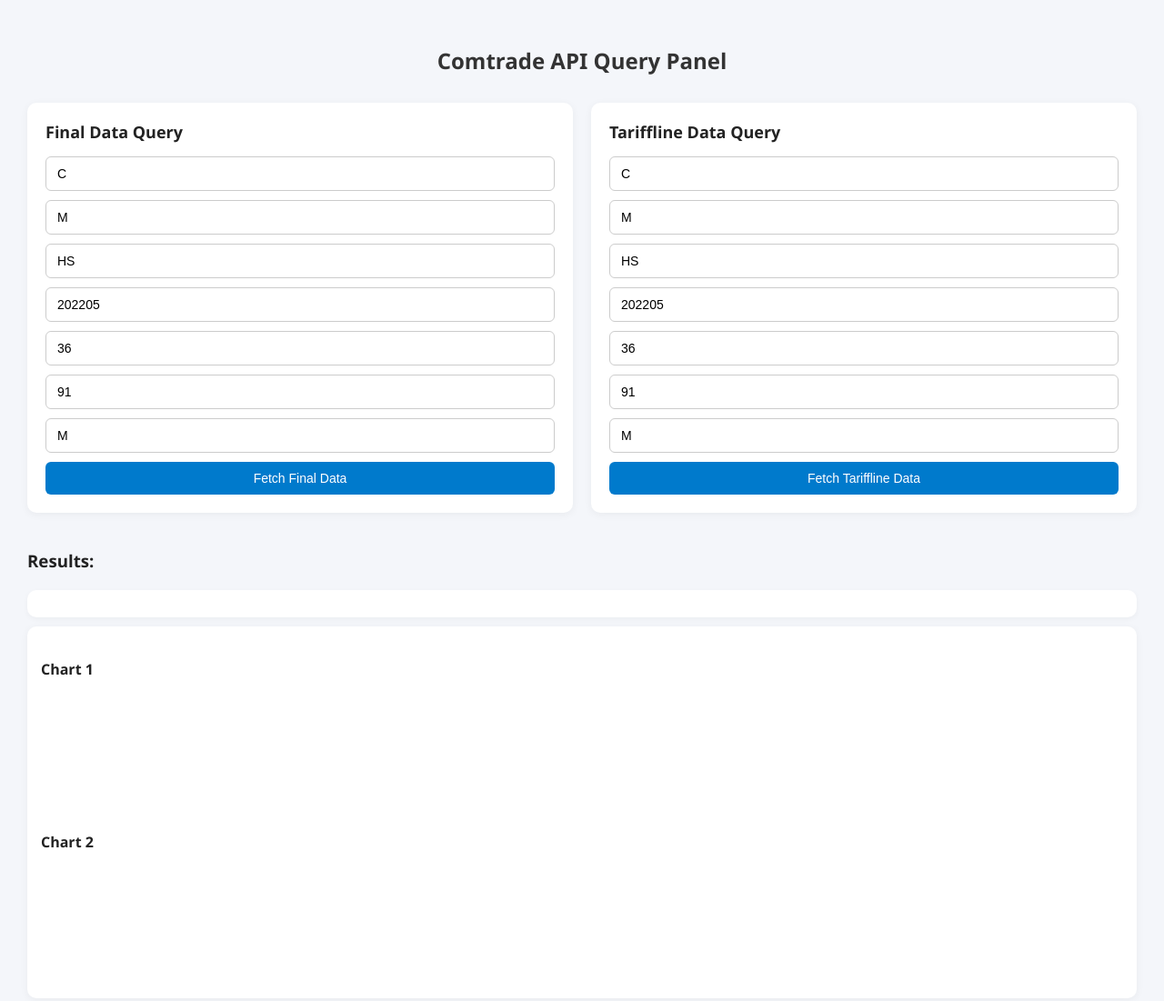
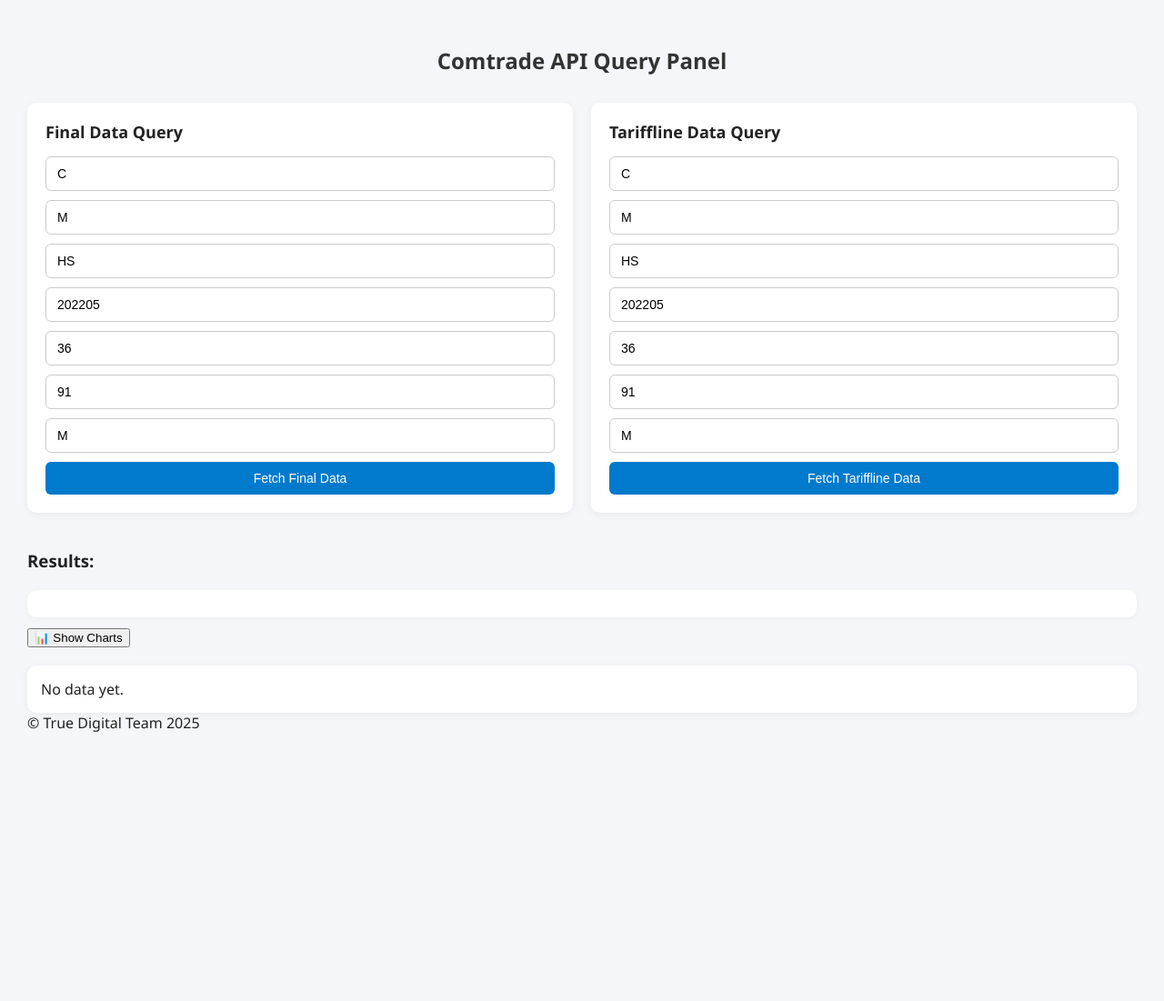
Before and after one commit to eraykpln/ffront-comtrade, a plain HTML site: page index.html in a window 1280 px wide. Shown: the top 1101 px of the page at 91% size. After the commit the page ends 836 px from the top, so only its background shows below. Drawn offline with nearby package versions, Linux system fonts and the light colour scheme.

Commit message:
chart tyle

```diff
--- a/index.html
+++ b/index.html
@@ -41,7 +41,8 @@
         <h3>Results:</h3>
         <div class="column-filter" id="columnFilterContainer"></div>
 
-        <div id="chartContainer">
+        <button onclick="toggleCharts()" id="toggleChartBtn">📊 Show Charts</button>
+        <div id="chartContainer" style="display:none">
             <h4 id="chart1Title">Chart 1</h4>
             <canvas id="chart1" height="120"></canvas>
             <h4 id="chart2Title">Chart 2</h4>
@@ -67,6 +68,18 @@
             "refPeriodId", "reporterDesc", "partnerDesc", "cmdCode", "cmdDesc",
             "qty", "qtyUnitAbbr", "altQty", "netWgt", "grossWgt", "fobvalue"
         ];
+
+        function toggleCharts() {
+            const chartDiv = document.getElementById("chartContainer");
+            const btn = document.getElementById("toggleChartBtn");
+            if (chartDiv.style.display === "none") {
+                chartDiv.style.display = "block";
+                btn.innerText = "📉 Hide Charts";
+            } else {
+                chartDiv.style.display = "none";
+                btn.innerText = "📊 Show Charts";
+            }
+        }
 
         function renderColumnFilter(columns, defaultChecked) {
             const container = document.getElementById("columnFilterContainer");
```
